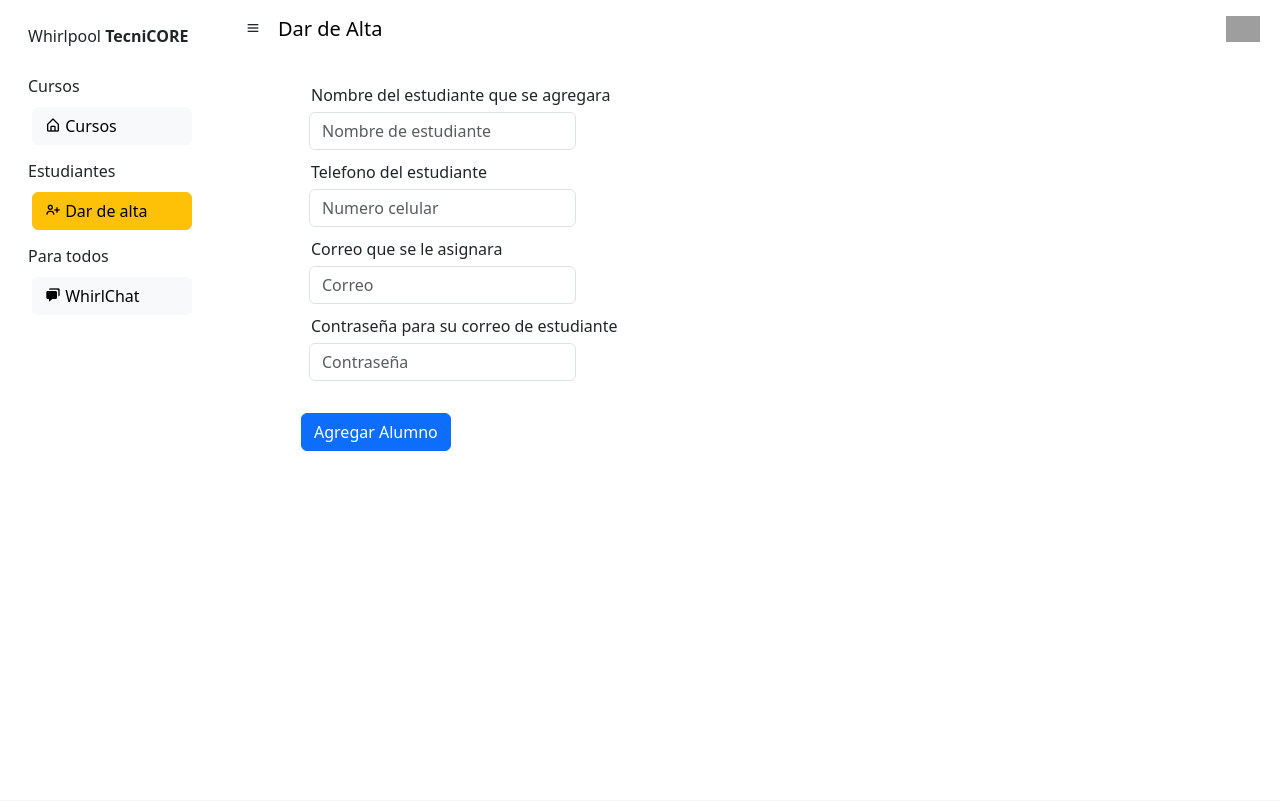
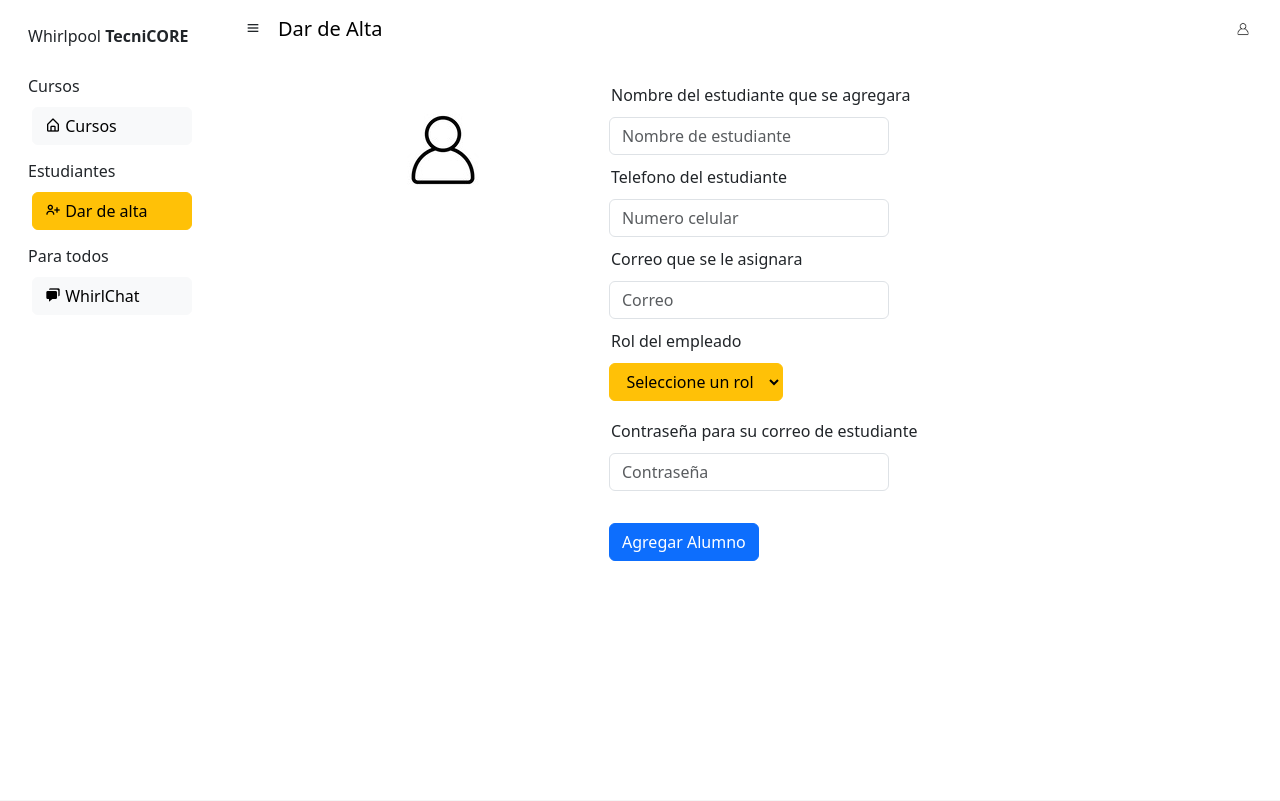
Before and after one commit to Eldeibit97/Pagina-web-Reto, a Flask app: page /Dar_de_alta in a window 1280 px wide. Shown: the top 801 px of the page. Run offline with Flask 3, Linux system fonts and the light colour scheme; grey boxes are pictures that could not be loaded.

Commit message:
Modificaciones a dar de alta y template de vista de profesor agregado

```diff
--- a/main.py
+++ b/main.py
@@ -27,7 +27,8 @@
                 cursos = operaciones_sql.get_cursos()
                 return render_template('cursos_admin.html', cursos = cursos)
             else:
-                return render_template('cursos_profesor.html', cursos = cursos)
+                cursos = operaciones_sql.get_cursos()
+                return render_template('cursos_profesores.html', cursos = cursos)
         else:
             return redirect(url_for('login', fail='False'))
     else:
--- a/static/css/styles.css
+++ b/static/css/styles.css
@@ -50,9 +50,17 @@
 .dar-de-alta-container{
     display: flex;
     flex-wrap: wrap;
+    justify-content: center;
     gap: 50px;
 }
 
 .forms-container{
-    width: 50rem;
+    width: 35rem;
 }
+
+
+
+.img-container{
+    width: 13rem;
+    height: 13rem;
+}
--- a/templates/dar_de_alta.html
+++ b/templates/dar_de_alta.html
@@ -21,25 +21,33 @@
 
 {% block content %}
 <div class="dar-de-alta-container">
-  <div>
-    <form action="http://localhost:5000/Dar_de_alta" method="POST">
-      <img src="" alt="">
+  <div class="img-container">
+    <form action="http://localhost:5000/Dar_de_alta" method="post">
+      <div><img src="/static/img/pfp.jpg" alt="default_user_jpg"></div>
     </form>
   </div>
   <div class="forms-container">
-    <form action="http://localhost:5000/Dar_de_alta" method="POST">
-      <div class="col-sm-6 col-md-5 col-lg-4">
-        <p style="margin: 10px 10px 5px 10px; padding: auto; width: 25rem;">Nombre del estudiante que se agregara</p>
+    <form action="http://localhost:5000/Dar_de_alta" method="post">
+      <div class="col-sm-12 col-md-7 col-lg-6">
+        <p style="margin: 10px 10px 10px 10px; padding: auto; width: 25rem;">Nombre del estudiante que se agregara</p>
         <input type="text" id="new_user" name="new_user" class="form-control mb-2 ms-2" placeholder="Nombre de estudiante" required>
-        <p style="margin: 10px 10px 5px 10px; padding: auto; width: 25rem;">Telefono del estudiante</p>
+        <p style="margin: 10px 10px 10px 10px; padding: auto; width: 25rem;">Telefono del estudiante</p>
         <input type="text" id="phone_num" name="phone_num" class="form-control mb-2 ms-2" placeholder="Numero celular" required>
-        <p style="margin: 10px 10px 5px 10px; padding: auto; width: 25rem;">Correo que se le asignara</p>
+        <p style="margin: 10px 10px 10px 10px; padding: auto; width: 25rem;">Correo que se le asignara</p>
         <input type="text" id="new_mail" name="new_mail" class="form-control mb-2 ms-2" placeholder="Correo" required>
-        <p style="margin: 10px 10px 5px 10px; padding: auto; width: 25rem;">Contraseña para su correo de estudiante</p>
+        <p style="margin: 10px 10px 10px 10px; padding: auto; width: 25rem;">Rol del empleado</p>
+        <div class="dropdown">
+          <select class="btn btn-warning dropdown-toggle mb-2 ms-2" type="button" data-bs-toggle="dropdown" data-bs-auto-close="outside" aria-expanded="false">
+            <option value="">Seleccione un rol</option>
+            <option value="3" aria-current="false"> Profesor </option>
+            <option value="1" aria-current="false"> Estudiante </option>
+          </select>
+        </div>
+        <p style="margin: 10px 10px 10px 10px; padding: auto; width: 25rem;">Contraseña para su correo de estudiante</p>
         <input type="password" id="new_pswd" name="new_pswd" class="form-control mb-2 ms-2" placeholder="Contraseña" required>
       </div>
       <br>
-      <button class="btn btn-primary" type="submit">Agregar Alumno</button>
+      <button class="btn btn-primary  mb-2 ms-2" type="submit">Agregar Alumno</button>
     </form>
   </div>
 </div>
```
Also changed, not shown: templates/cursos.html (deleted, +0 -73 lines), templates/cursos_profesores.html (added, +36 -0 lines), static/img/pfp.jpg (added).
